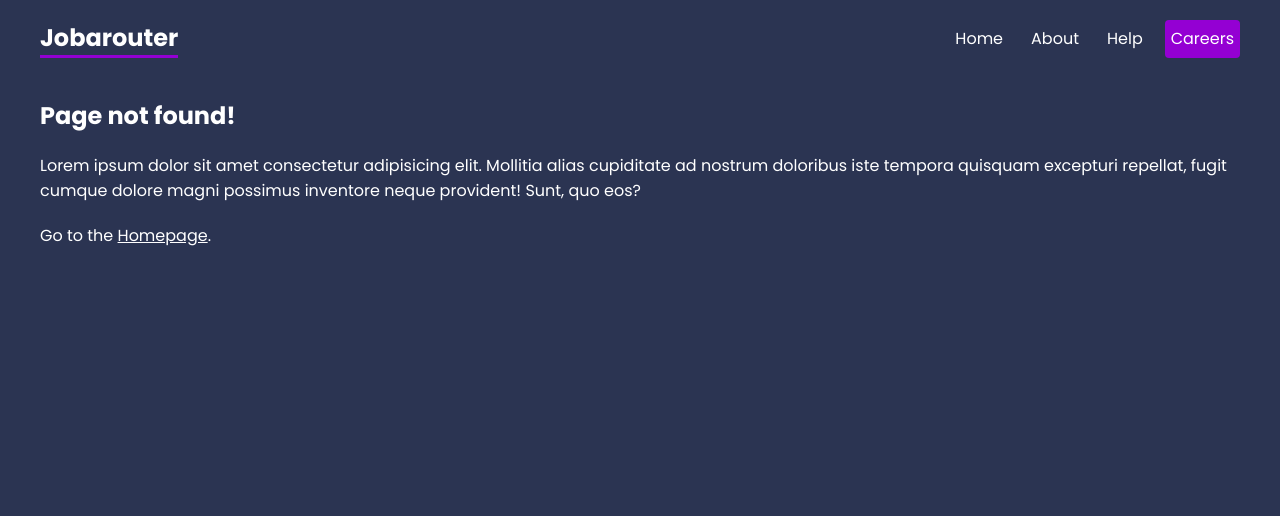
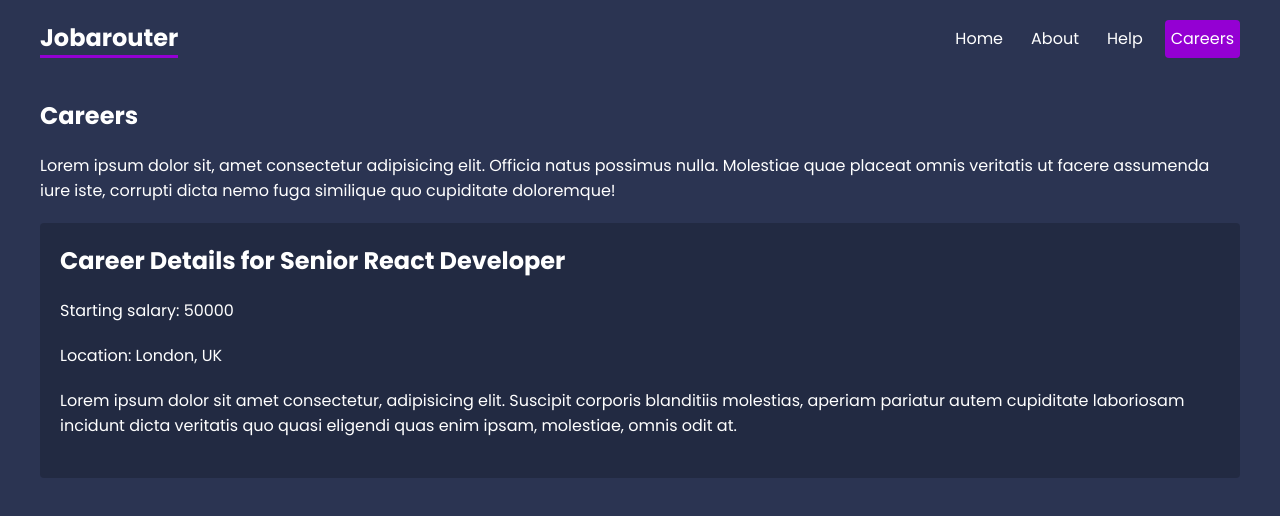
Before and after one commit to luarev/job-router, a React (Create React App) app: page /careers/1 in a window 1280 px wide. Shown: the top 516 px of the page. Built offline with nearby package versions, Linux system fonts and the light colour scheme; data requests are answered from the project's data file.

Commit message:
adding carreer list details

```diff
--- a/src/App.js
+++ b/src/App.js
@@ -1,7 +1,6 @@
 import {
   createBrowserRouter,
   Route,
-  NavLink,
   createRoutesFromElements,
   RouterProvider,
 } from "react-router-dom";
@@ -14,6 +13,9 @@
 import NotFound from "./Pages/NotFound";
 import { careersLoader } from "./Pages/Careers/Careers";
 import Careers from "./Pages/Careers/Careers";
+import CareersDetails, {
+  careerDetailsLoader,
+} from "./Pages/Careers/CareersDetails";
 
 //layouts
 import RootLayout from "./Layouts/RootLayout";
@@ -33,6 +35,11 @@
 
       <Route path="careers" element={<CareersLayout />}>
         <Route index element={<Careers />} loader={careersLoader} />
+        <Route
+          path=":id"
+          element={<CareersDetails />}
+          loader={careerDetailsLoader}
+        />
       </Route>
 
       <Route path="*" element={<NotFound />} />
--- a/src/Pages/Careers/Careers.js
+++ b/src/Pages/Careers/Careers.js
@@ -5,7 +5,7 @@
   return (
     <div className="careers">
       {careers.map((career) => (
-        <Link to="/" key={career.id}>
+        <Link to={career.id.toString()} key={career.id}>
           <p>{career.title}</p>
           <p>Based in {career.location}</p>
         </Link>
--- /dev/null
+++ b/src/Pages/Careers/CareersDetails.js
@@ -0,0 +1,30 @@
+import { useLoaderData, useParams } from "react-router-dom";
+
+export default function CareersDetails() {
+  const { id } = useParams();
+  const career = useLoaderData();
+
+  return (
+    <div className="career-details">
+      <h2>Career Details for {career.title}</h2>
+      <p>Starting salary: {career.salary}</p>
+      <p>Location: {career.location}</p>
+      <div className="details">
+        <p>
+          Lorem ipsum dolor sit amet consectetur, adipisicing elit. Suscipit
+          corporis blanditiis molestias, aperiam pariatur autem cupiditate
+          laboriosam incidunt dicta veritatis quo quasi eligendi quas enim
+          ipsam, molestiae, omnis odit at.
+        </p>
+      </div>
+    </div>
+  );
+}
+
+export const careerDetailsLoader = async ({ params }) => {
+  const { id } = params;
+
+  const res = await fetch("http://localhost:4000/careers/" + id);
+
+  return res.json();
+};
--- a/src/index.css
+++ b/src/index.css
@@ -122,5 +122,11 @@
 }
 
 /* careers details */
+.career-details {
+  background: rgba(0, 0, 0, 0.2);
+  padding: 20px;
+  border-radius: 4px;
+  margin: 20px 0;
+}
 
 /* breadcrumbs */
```
